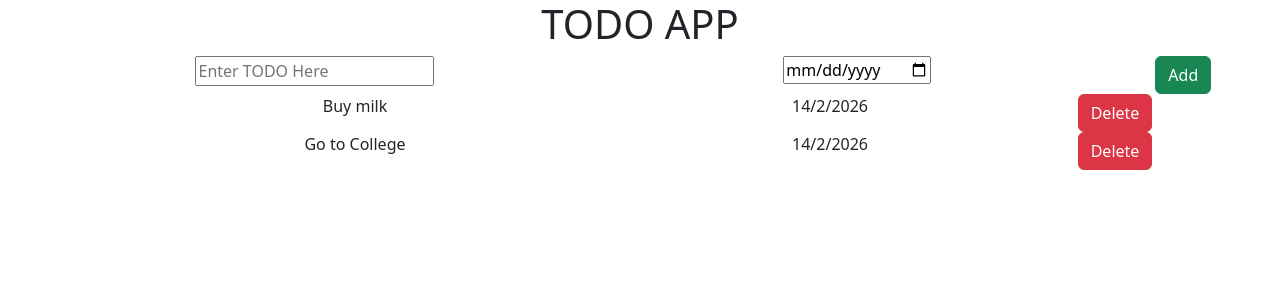
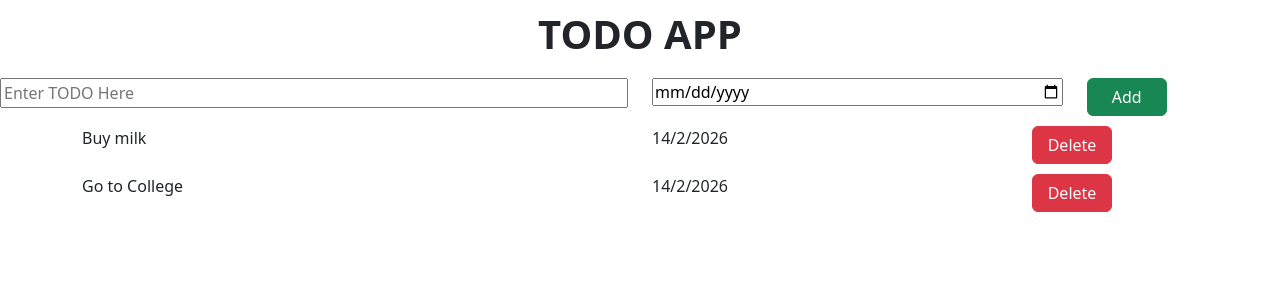
Before and after one commit to ansh-yadav-5/todo-app, a React (Vite) app: page / in a window 1280 px wide. Shown: the top 300 px of the page. Built offline with nearby package versions, Linux system fonts and the light colour scheme.

Commit message:
improving css

```diff
--- /dev/null
+++ b/src/App.css
@@ -0,0 +1,24 @@
+.heading h1 {
+  font-weight: 700;
+  font-size: 40px;
+  margin: 10px;
+  margin-bottom: 20px;
+  text-align: center;
+
+}
+
+input {
+  width: 100%;
+}
+
+.items-container {
+    text-align: left;
+}
+
+.kg-row {
+  margin: 10px 5px;
+}
+
+.kg-button {
+  min-width: 80px
+}
--- a/src/App.jsx
+++ b/src/App.jsx
@@ -2,18 +2,18 @@
 import AppName from "./components/AppName";
 import TodoItem1 from "./components/TodoItem1";
 import TodoItem2 from "./components/TodoItem2";
+import "./App.css";
 
 function App() {
   return (
-    <center class="todo-container">
+    <div className="todo-container">
       <AppName />
       <AddTodo />
-      <TodoItem1 />
-      <TodoItem2/>
-
-
-
-    </center>
+      <div className="items-container">
+        <TodoItem1 />
+        <TodoItem2 />
+      </div>
+    </div>
   );
 }
 
--- a/src/components/AddTodo.jsx
+++ b/src/components/AddTodo.jsx
@@ -1,5 +1,5 @@
 function AddTodo() {
-  return <div class="row">
+  return <div class="row kg-row">
     <div class="col-6">
       <input type="text" placeholder="Enter TODO Here" />
     </div>
@@ -7,7 +7,7 @@
       <input type="date" />
     </div>
     <div class="col-2">
-      <button type="button" class="btn btn-success">
+      <button type="button" class="btn btn-success kg-button">
         Add
       </button>
     </div>
--- a/src/components/AppName.jsx
+++ b/src/components/AppName.jsx
@@ -1,5 +1,7 @@
 function AppName() {
- return <h1>TODO APP</h1>
+ return <div className="heading">
+   <h1>TODO  APP</h1>
+  </div>
 
 }
 
--- a/src/components/TodoItem1.jsx
+++ b/src/components/TodoItem1.jsx
@@ -3,12 +3,12 @@
   let tododate = "14/2/2026";
 
   return (
-    <div class="container text-center">
-      <div class="row">
+    <div class="container ">
+      <div class="row kg-row">
         <div class="col-6">{todoname}</div>
         <div class="col-4">{tododate}</div>
         <div class="col-2">
-          <button type="button" class="btn btn-danger">
+          <button type="button" class="btn btn-danger kg-button">
             Delete
           </button>
         </div>
--- a/src/components/TodoItem2.jsx
+++ b/src/components/TodoItem2.jsx
@@ -3,12 +3,12 @@
   let tododate = "14/2/2026";
 
   return (
-    <div class="container text-center">
-      <div class="row">
+    <div class="container ">
+      <div class="row kg-row">
         <div class="col-6">{todoname}</div>
         <div class="col-4">{tododate}</div>
         <div class="col-2">
-          <button type="button" class="btn btn-danger">
+          <button type="button" class="btn btn-danger kg-button">
             Delete
           </button>
         </div>
```
